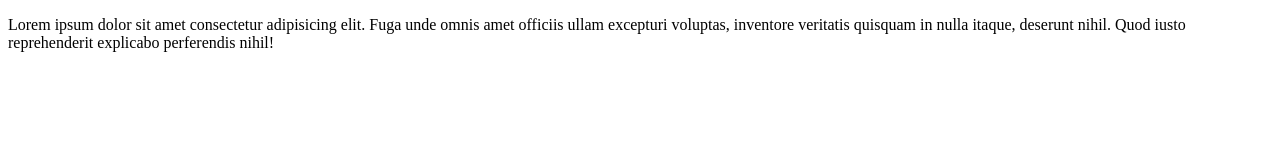
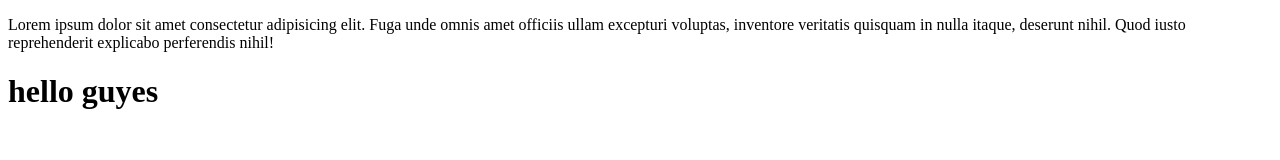
Before and after one commit to aan2004/noman_project, a plain HTML site: page index.html in a window 1280 px wide. Drawn offline with Linux system fonts and the light colour scheme.

Commit message:
index: h1 tag added

```diff
--- a/index.html
+++ b/index.html
@@ -7,5 +7,6 @@
 </head>
 <body>
     <p>Lorem ipsum dolor sit amet consectetur adipisicing elit. Fuga unde omnis amet officiis ullam excepturi voluptas, inventore veritatis quisquam in nulla itaque, deserunt nihil. Quod iusto reprehenderit explicabo perferendis nihil!</p>
+    <h1>hello guyes</h1>
 </body>
 </html>
```
